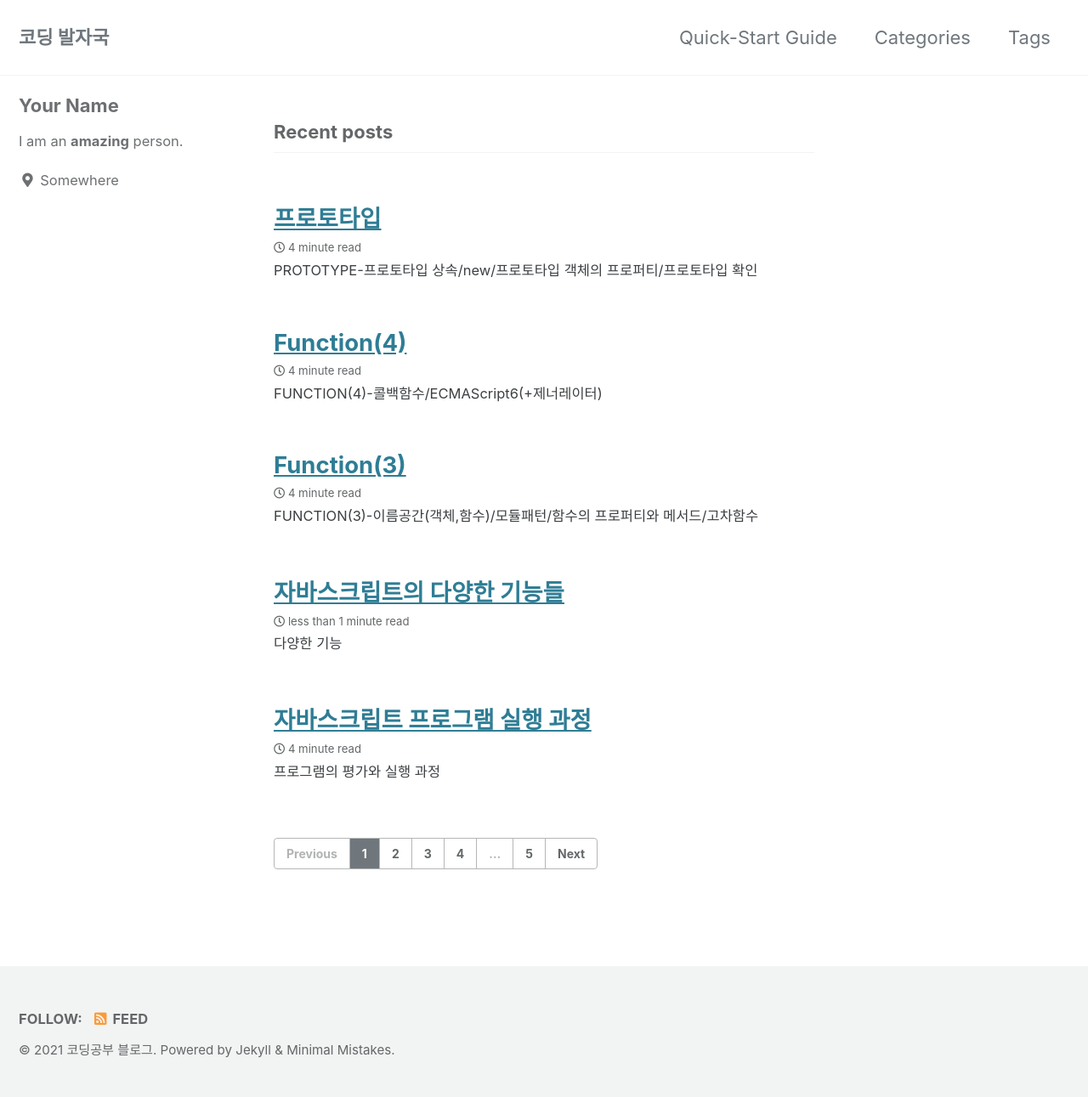
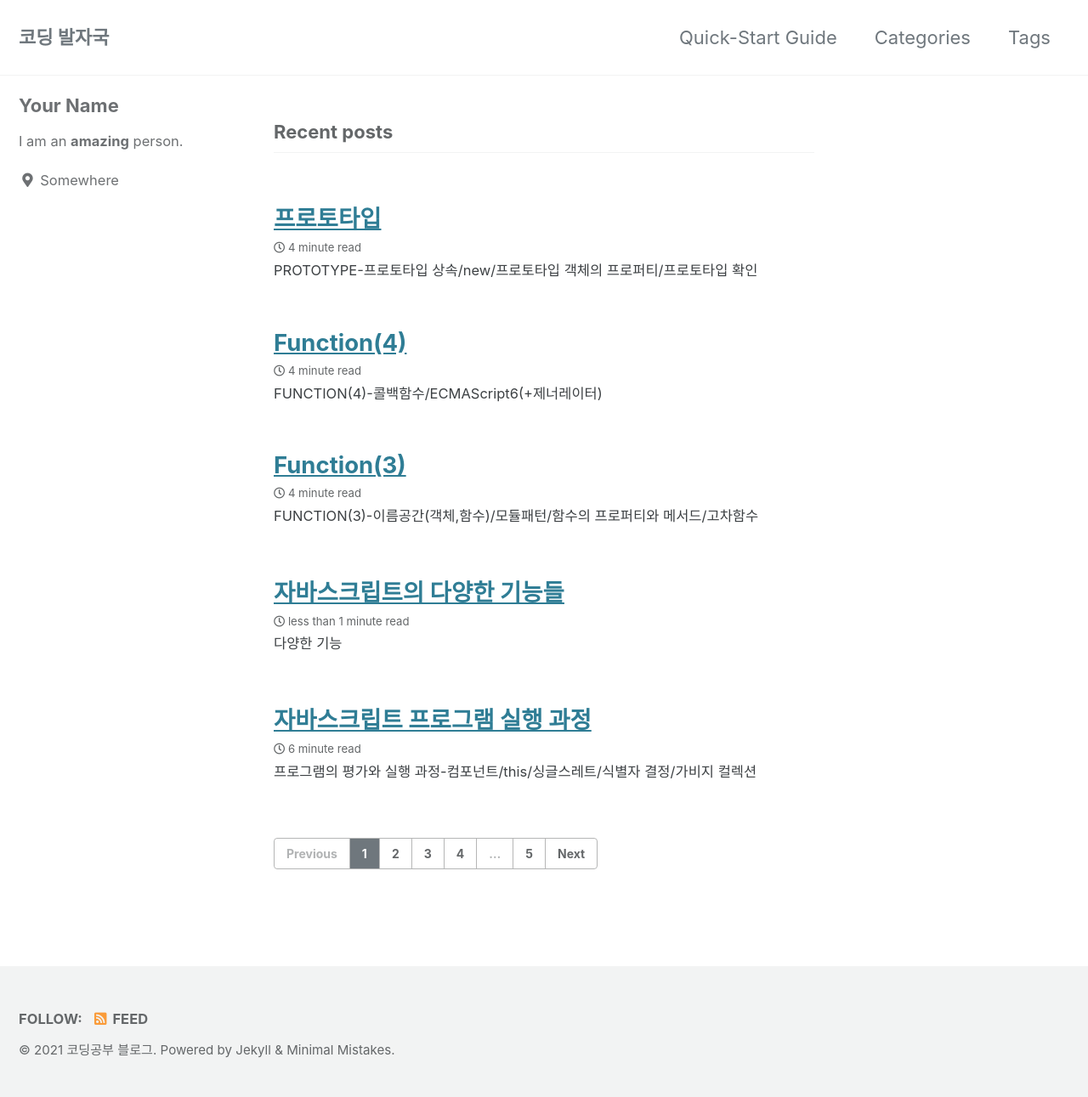
Before and after one commit to dareunk/dareunk.github.io, a Jekyll site: the page built from index.html, in a window 1280 px wide. Shown: the whole page at 85% size. Built offline with Jekyll 4.4.1, drawn with Linux system fonts in a browser that asks for light colours; cached includes are drawn as plain includes; the list of posts is cut into pages by our own code; part of the change alters nothing that is shown.

Commit message:
write garbage collection

````diff
--- a/_posts/2021-07-31-programprocess.md
+++ b/_posts/2021-07-31-programprocess.md
@@ -8,7 +8,7 @@ tag:
 toc: true
 ---
 
-### 프로그램의 평가와 실행 과정
+### 프로그램의 평가와 실행 과정-컴포넌트/this/싱글스레트/식별자 결정/가비지 컬렉션
 
 ### 실행 가능한 코드 _ Executable Code
 
@@ -297,22 +297,138 @@ This Binding component가 참조하는 객체
 
 최상위 레벌 코드의 this = 전역 객체
 
-```
-console.log(this); //->window
+```javascript
+    console.log(this); //-> window
 ```
 
 
 2. 이벤트 처리기 안에 있는 this
 
+    - 이때 this는 이벤트가 발생한 요소 객체(이벤트 처리기가 등록된 객체)를 의미
+
 
 3. 생성자 함수 안에 있는 this
 
-this는 그 생성자로 생성한 객체를 의미
+   - 이때 this는 그 생성자로 생성한 객체를 의미
 
 
 4. 생성자의 prototype 매서드에 있는 this
 
-이때의 this는 그 생성자로 생성한 객체를 의미
+   - 이때의 this는 그 생성자로 생성한 객체를 의미
 
 
 5. 직접 호출한 함수 안에 있는 this
+
+    -  함수를 최상위 레벨의 코드에서 호출하면 this는 전역객체를 의미
+
+```javascript
+    function f(){console.log(this);}
+    f(); //-> window
+```
+
+    + 다음과 같은 경우에는 this를 내가 원하는 객체로 설정
+
+```javascript
+    var a = {};
+    a.f = f;
+    a.f(); //-> Object{f:f}
+```
+
+
+6. apply와 call메서드로 호출한 함수의 this
+
+    - 이 메서드를 이용하면 원하는 객체를 this로 설정하는 것이 명시적으로 가능함
+
+
+---
+
+### 식별자 결정: 유효 범위 체인
+
+-전역변수의 유효범위는 **코드 전체**이고, 함수 안 지역변수의 유효범위는 **함수 안에 있는 전체코드**
+
+-중첩함수, 외부함수, 전역코드에서 같은 이름을 가진 변수를 사용하면 충돌이 발생
+
+-위와 같은 문제를 해결하기 위해 **식별자 결정**이 필요
+
+
+1. <u>식별자 결정</u>(Identifier Resolution): 변수 x가 어디에서 선언된 변수인지 결정하는 작업
+
+
+2. 자바스크립트의 식별자 결정 규칙: **좀 더 안쪽 코드에 선언된 변수를 사용**
+
+
+* ### 식별자 결정 방법
+
+```javascript
+var a = "A";
+function f(){
+    var b = "B";
+    function g(){
+        var c = "C";
+        console.log(a+b+c);
+    }
+    g();
+}
+f(); //-> ABC
+```
+
+
+![image](https://user-images.githubusercontent.com/83913407/129238249-ce5b1e81-a752-4f80-958d-f95e22004e3e.png)
+
+
+-식별자 결정은 현재의 유효범위 안에 없는 식별자를 찾을 대 바깥쪽 범위로 호출자의 렉시컬 환경에 속한 외부 렉시컬 환경의 참조를 따라 찾아감
+
+
+-이러한 논리적인 연결고리(선형 목록)을 **유효 범위 체인**이라고 함
+
+
+-유효 범위 체인 안에서 식별자를 찾지 못할 경우에는 **참조 오류(ReferenceError)**가 발생
+
+---
+
+### 가비지 컬렉션
+
+가비지 컬렉션(garbage collection): 사용하지 않는 객체의 메모리 영역을 가비지 컬렉터가 자동으로 해제하는 메커니즘을 일컫음
+
+-프로그램에서 객체를 생성하면 동적으로 메모리 공간이 확보됨
+
+
+ex)
+var p = {x:1, y:2};
+
+console.log(p);
+
+p = null; //-> Object{x=1, y=2}를 참조하지 않게 됨
+
+![image](https://user-images.githubusercontent.com/83913407/129328267-caa943b2-00bf-497c-a1e0-87b05ecfd869.png)
+
+-객체를 삭제한 다음 메모리에서 해제하는 작업을 **가비지 컬렉터**가 위임받았다고 생각하면 됨
+
+
+**<u>참조 카운터 방식</u>**
+
+1. 익스플로러 6이전 버전이나 오래된 파이어폭스에서는 **참조 카운터 방식**을 사용
+
+
+2. 참조하는 객체 개수를 세어 참조하는 객체 개수가 0이 되었을 때 메모리에서 해제하는 방식
+
+
+3. **순환 참조**가 발생했을 때 메모리 누수(삭제가 안됨)가 발생할 수 있음
+
+순환참조의 예시)
+var p = {x:0, y:0}, q:{x:0, y:1};
+
+p.next =q;
+
+q.next =p;
+
+
+-이때 p와 q에 null을 대입하더라도 각 객체가 서로를 참조하기 때문에 참조 카운터 방식으로는 가비지 컬렉션을 할 수가 없음
+
+
+**<u>마크 앤 스윕</u>**
+
+1. 마크 앤 스윕(Mark-and-Sweep): 전역 객체가 참조할 수 없는 객체를 검색하고 해당하는 객체가 있다면 필요 없는 객체라 판단하여 메모리에서 해제하는 방식
+
+
+2. 참조 카운터 방식과의 차이: 순환 참조 상태인 객체는 고립되어 있어, 전역 객체가 참조할 수 없어 메모리에서 해제가 이루어짐(**순환 참조로 인한 메모리 누수가 발생하지 않음**)
````
